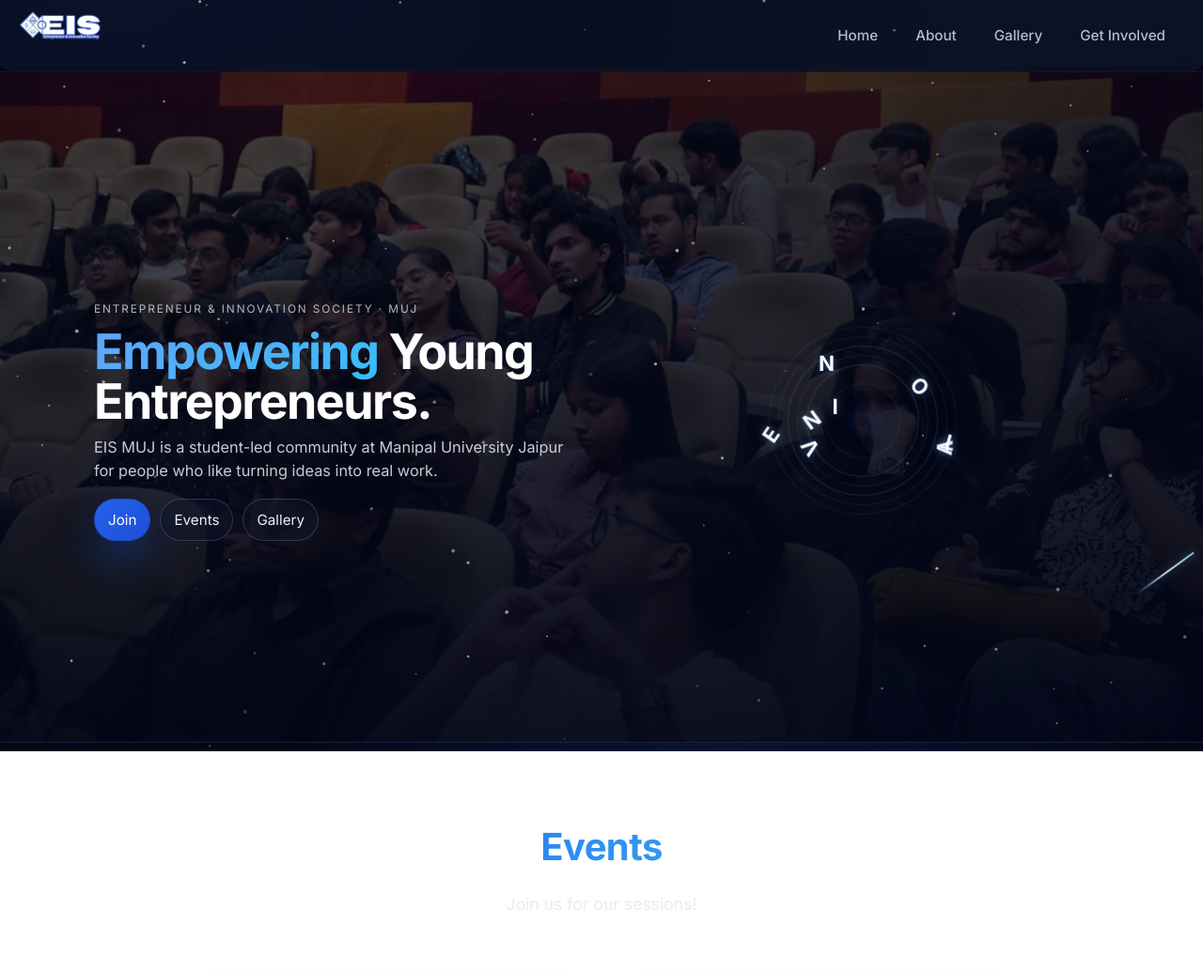
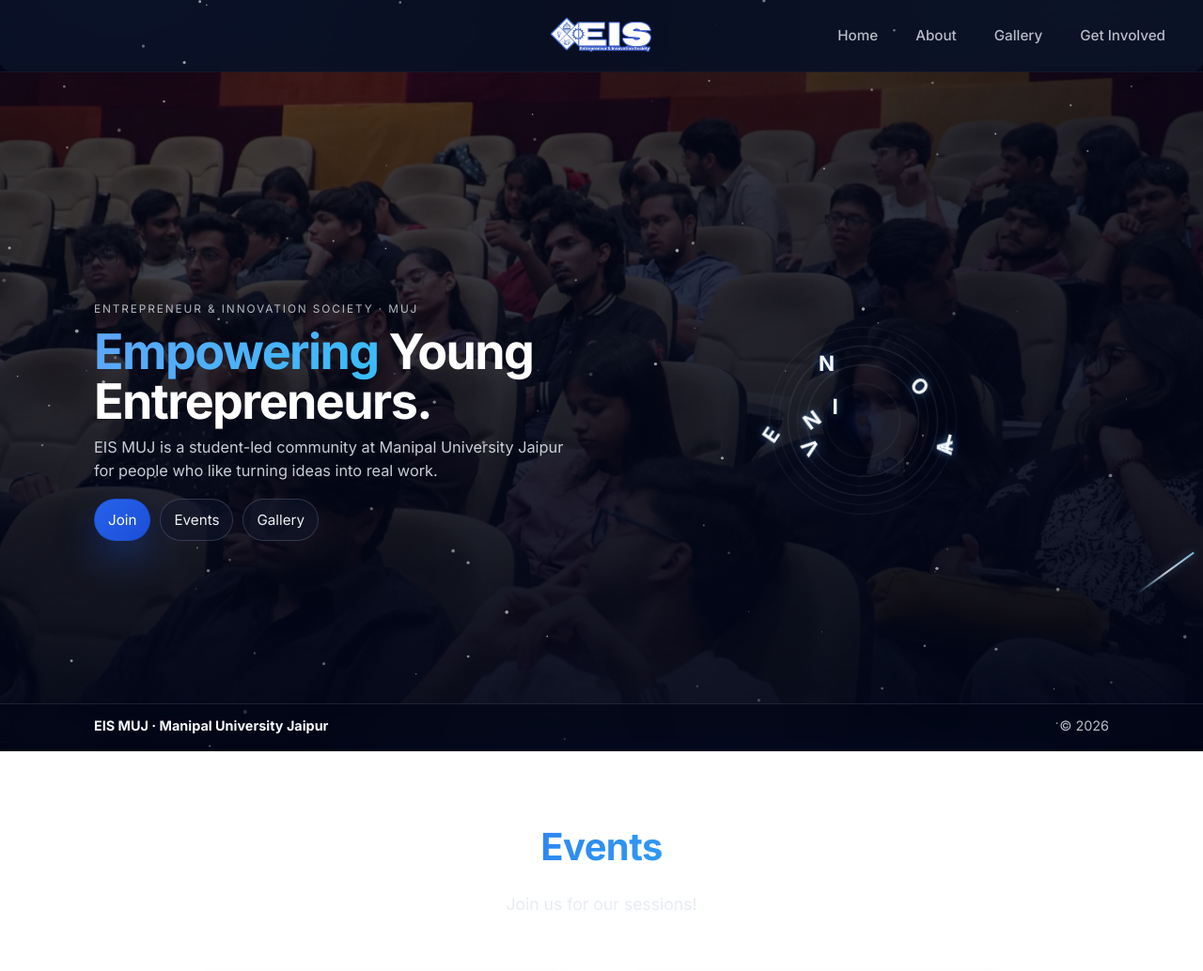
Before and after one commit to Vidhaaaaaa/EISwebsite, a Flask app: page / in a window 1280 px wide. Shown: the top 1034 px of the page at 94% size. Run offline with Flask 3, Linux system fonts and the light colour scheme.

Commit message:
feat: centre logo on navbar

```diff
--- a/static/css/styles.css
+++ b/static/css/styles.css
@@ -79,6 +79,19 @@
   padding-bottom: 60px;
 }
 
+.brand-logo {
+  height: 50px !important;
+  width: auto;
+  display: block;
+  margin: 0;
+  padding: 10px 0;
+}
+
+.nav-logo {
+  margin: 0;
+  padding: 10px 0;
+}
+
 /* Header / nav */
 
 .site-header {
@@ -104,13 +117,12 @@
 .nav-logo {
   position: absolute;
   left: 20px;
-  top: 12px;
-  z-index: 101;
+  top: 50%;
+  transform: translateY(-50%);
+  z-index: 10;
+  margin: 0;
+  padding: 5px;
   transition: transform 0.3s ease;
-}
-
-.nav-logo:hover {
-  transform: scale(1.05);
 }
 
 .nav {
@@ -133,10 +145,11 @@
 }
 
 .brand-logo {
-  height: 5vh;
-  max-height: 32px;
+  height: 60px;
   width: auto;
   transition: filter 0.3s ease;
+  margin: 0;
+  padding: 5px 0;
 }
 
 .nav__links {
@@ -1173,11 +1186,16 @@
   background: rgba(15, 23, 42, 0.7);
 }
 
+/* Shooting stars background */
 .starfield {
   position: fixed;
-  inset: 0;
-  z-index: 0;
+  top: 0;
+  left: 0;
+  width: 100%;
+  height: 100%;
   pointer-events: none;
+  z-index: 99999;
+  opacity: 1;
 }
 
 /* Page hero */
@@ -1829,6 +1847,7 @@
 /* Enhanced About section */
 .section {
   padding: 80px 0;
+  min-height: 60vh;
 }
 
 .section__title {
@@ -2488,25 +2507,11 @@
   width: 100%;
   height: 100%;
   pointer-events: none;
-  z-index: 9999;
+  z-index: 99999;
   opacity: 1;
 }
 
-/* Footer mobile fix */
-@media (max-width: 768px) {
-  .site-footer {
-    position: fixed !important;
-    bottom: 0;
-    left: 0;
-    width: 100%;
-    z-index: 40;
-  }
-
-  main {
-    padding-bottom: 80px !important;
-  }
-
-  /* Get Involved page map responsive */
+/* Get Involved page map responsive */
   .map-container iframe {
     height: 250px !important;
     width: 100% !important;
@@ -2517,6 +2522,23 @@
     grid-template-columns: 1fr;
     gap: 30px;
   }
+
+  /* Get Involved page extra spacing */
+  main {
+    padding-bottom: 120px !important;
+  }
+
+  /* Mobile logo centering */
+  .nav-logo {
+    position: absolute;
+    left: 50% !important;
+    top: 50%;
+    transform: translate(-50%, -50%);
+    z-index: 10;
+    margin: 0;
+    padding: 5px;
+    transition: transform 0.3s ease;
+  }
 }
 
 /* Home page events section centering */
@@ -2538,10 +2560,11 @@
   border-top: 1px solid rgba(148, 163, 184, 0.18);
   background: rgba(2, 6, 23, 0.7);
   backdrop-filter: blur(10px);
-  /* margin-top: auto; */
-  z-index: 40;
-  bottom: 0%;
+  position: fixed;
+  bottom: 0;
+  left: 0;
   width: 100%;
+  z-index: 1;
 }
 
 .site-footer__row {
```
